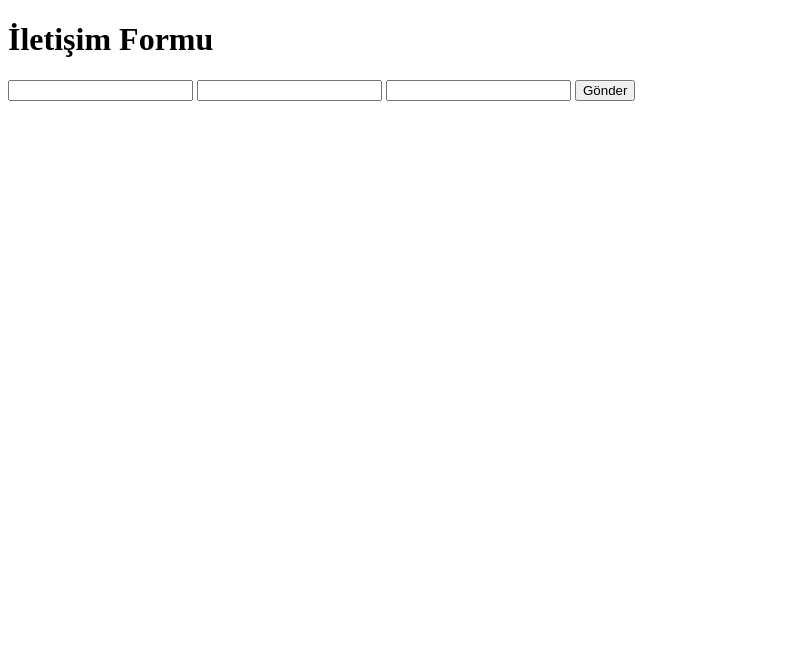
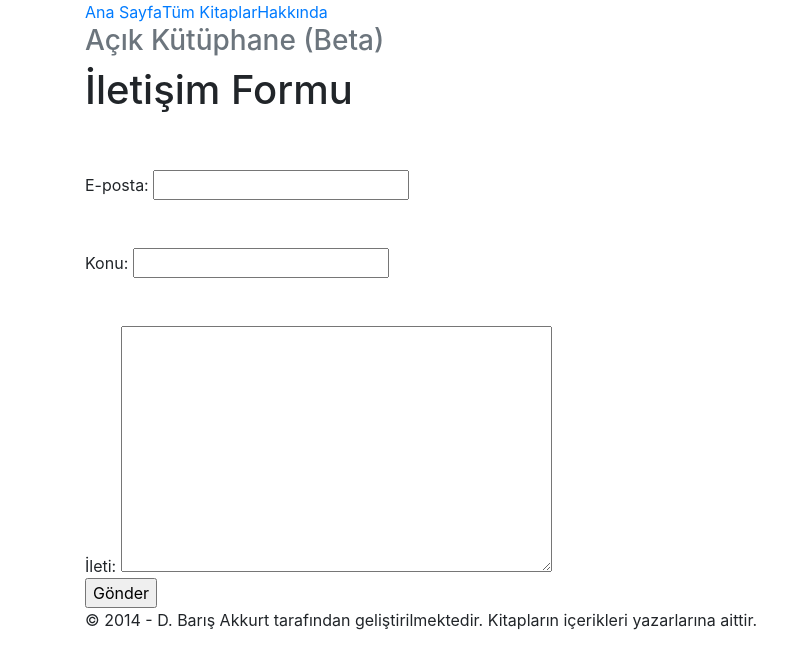
Before and after one commit to dbarisakkurt/openlibary, a Django app: page /booksite/send_message/ in a window 1280 px wide. Shown: the top 669 px of the page, without its empty margins (0-811 px from the left). Run offline with Django 3.2, Linux system fonts and the light colour scheme; some libraries are stand-ins or nearby versions.

Commit message:
styles added to contact form

```diff
--- a/booksite/models.py
+++ b/booksite/models.py
@@ -1,3 +1,5 @@
+#-*- coding: utf-8 -*-
+
 from django.db import models
 from django import forms
 
@@ -33,6 +35,6 @@ class Book(models.Model):
 
 
 class ContactForm(forms.Form):
-    subject = forms.CharField(max_length=100)
-    message = forms.CharField()
-    sender = forms.EmailField()
+    sender = forms.EmailField(required=False, label="E-posta:")
+    subject = forms.CharField(max_length=100, label="Konu:")
+    message = forms.CharField(widget=forms.Textarea, label="İleti:")
--- a/booksite/templates/booksite/send_message.html
+++ b/booksite/templates/booksite/send_message.html
@@ -1,23 +1,57 @@
+
 <!DOCTYPE html>
-<html>
-    <body>
-        <h1>İletişim Formu</h1>
+{% load static %}
+<html lang="en">
+  <head>
+    <meta charset="utf-8">
+    <meta http-equiv="X-UA-Compatible" content="IE=edge">
+    <meta name="viewport" content="width=device-width, initial-scale=1.0">
+    <meta name="description" content="Ücretsiz e-kitapların bulunduğu internet sitesi">
+    <meta name="author" content="D. Barış Akkurt">
 
+    <title>Açık Kütüphane</title>
 
+    <!-- Bootstrap core CSS -->
+    <!--<link href="../../dist/css/bootstrap.css" rel="stylesheet">-->
+    <link rel="stylesheet" href="{% static 'css/bootstrap.css' %}">
+
+    <!-- Custom styles for this template -->
+    <link href="{% static 'css/jumbotron-narrow.css' %}" rel="stylesheet">
+  </head>
+
+  <body>
+    <div class="container">
+      <div class="header">
+        <ul class="nav nav-pills pull-right">
+          <li><a href="/booksite/">Ana Sayfa</a></li>
+          <li><a href="/booksite/all_books/">Tüm Kitaplar</a></li>
+          <li><a href="/booksite/about/">Hakkında</a></li>
+        </ul>
+        <h3 class="text-muted">Açık Kütüphane (Beta)</h3>
+      </div>
+
+      <div class="main">
+		<h1>İletişim Formu</h1>
             <form id="category_form" method="post" action="/booksite/send_message/">
 
                 {% csrf_token %}
 
 
                 {% for field in form.visible_fields %}
-                    {{ field.errors }}
-                    {{ field.help_text}}
-                    {{ field }}
+                    {{ field.errors }}<br />
+                    {{ field.help_text}}<br />
+                    {{ field.label }}
+                    {{ field }}<br />
                 {% endfor %}
 
                 <input type="submit" name="submit" value="Gönder" />
             </form>
+      </div>
 
-    </body>
+      <div class="footer">
+        <p>&copy; 2014 - D. Barış Akkurt tarafından geliştirilmektedir. Kitapların içerikleri yazarlarına aittir.</p>
+      </div>
 
+    </div>
+  </body>
 </html>
```
Also changed, not shown: 2 other files.
